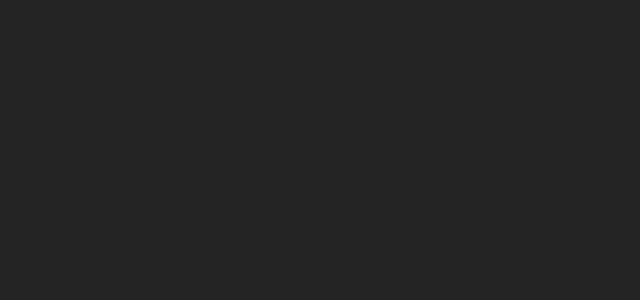
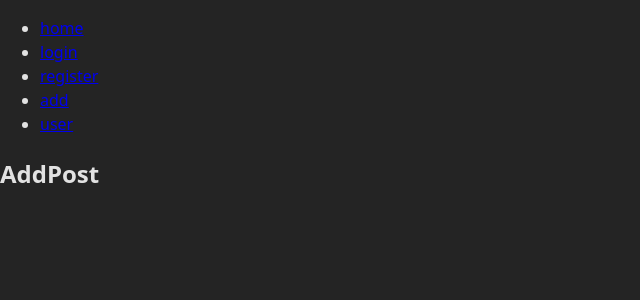
Before and after one commit to Paulius19Ka/React_atsiskaitymas, a React (Vite) app: page /add in a window 1280 px wide. Shown: the top 300 px of the page, without its empty margins (0-640 px from the left). Built offline with nearby package versions, Linux system fonts and the light colour scheme; data requests are answered from the project's data file.

Commit message:
added routes and empty pages

```diff
--- a/src/App.tsx
+++ b/src/App.tsx
@@ -1,9 +1,26 @@
+import { Routes, Route } from 'react-router';
+
+import MainOutlet from './components/outlets/MainOutlet';
+import Home from './components/pages/Home';
+import Login from './components/pages/Login';
+import Register from './components/pages/Register';
+import AddPost from './components/pages/AddPost';
+import UserPage from './components/pages/UserPage';
+
 const App = () => {
 
 
   return (
     <>
-
+      <Routes>
+        <Route path='' element={<MainOutlet />}>
+          <Route index element={<Home />} />
+          <Route path='login' element={<Login />} />
+          <Route path='register' element={<Register />} />
+          <Route path='add' element={<AddPost />} />
+          <Route path='user/:id' element={<UserPage />} />
+        </Route>
+      </Routes>
     </>
   )
 }
--- /dev/null
+++ b/src/components/outlets/MainOutlet.tsx
@@ -0,0 +1,25 @@
+import { NavLink, Outlet } from "react-router";
+
+const MainOutlet = () => {
+  return (
+    <>
+      <header>
+        <nav>
+          <ul>
+            <li><NavLink to=''>home</NavLink></li>
+            <li><NavLink to='login'>login</NavLink></li>
+            <li><NavLink to='register'>register</NavLink></li>
+            <li><NavLink to='add'>add</NavLink></li>
+            <li><NavLink to='user/:id'>user</NavLink></li>
+          </ul>
+        </nav>
+      </header>
+      <main>
+        <Outlet />
+      </main>
+      <footer></footer>
+    </>
+  );
+}
+
+export default MainOutlet;
--- /dev/null
+++ b/src/components/pages/AddPost.tsx
@@ -0,0 +1,9 @@
+const AddPost = () => {
+  return (
+    <section>
+      <h2>AddPost</h2>
+    </section>
+  );
+}
+
+export default AddPost;
--- /dev/null
+++ b/src/components/pages/Home.tsx
@@ -0,0 +1,9 @@
+const Home = () => {
+  return (
+    <section>
+      <h2>Home</h2>
+    </section>
+  );
+}
+
+export default Home;
--- /dev/null
+++ b/src/components/pages/Login.tsx
@@ -0,0 +1,9 @@
+const Login = () => {
+  return (
+    <section>
+      <h2>Login</h2>
+    </section>
+  );
+}
+
+export default Login;
--- /dev/null
+++ b/src/components/pages/Register.tsx
@@ -0,0 +1,9 @@
+const Register = () => {
+  return (
+    <section>
+      <h2>Register</h2>
+    </section>
+  );
+}
+
+export default Register;
--- /dev/null
+++ b/src/components/pages/UserPage.tsx
@@ -0,0 +1,9 @@
+const UserPage = () => {
+  return (
+    <section>
+      <h2>UserPage</h2>
+    </section>
+  );
+}
+
+export default UserPage;
--- a/src/main.tsx
+++ b/src/main.tsx
@@ -1,7 +1,13 @@
 import { createRoot } from 'react-dom/client';
 import './index.css';
 import App from './App.tsx';
+import { UsersProvider } from './components/contexts/UsersContext.tsx';
+import { BrowserRouter } from 'react-router';
 
 createRoot(document.getElementById('root') as HTMLDivElement).render(
-  <App />
+  <UsersProvider>
+    <BrowserRouter>
+      <App />
+    </BrowserRouter>
+  </UsersProvider>
 )
```
